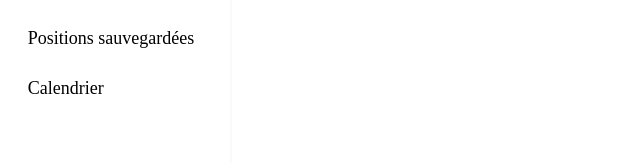
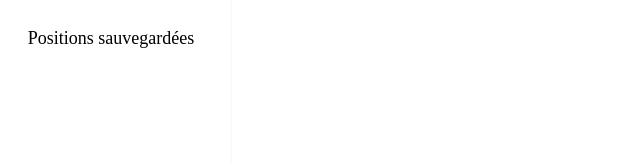
Before and after one commit to MazurJerome/meteo_react_app, a React (Create React App) app: page /Login in a window 1280 px wide. Before the commit this address had no page. Shown: the part 197-360 px from the top of the page, without its empty margins (0-640 px from the left). Built offline with nearby package versions, Linux system fonts and the light colour scheme.

Commit message:
mise en place des routes

```diff
--- a/src/App.js
+++ b/src/App.js
@@ -2,17 +2,20 @@ import { Routes, Route } from "react-router-dom";
 
 import Home from "./pages/Home";
 import Error from "./pages/404";
-import APropos from "./pages/APropos";
-import Composants from "./pages/Composants";
+import Settings from "./pages/Settings";
+import Position from "./pages/Position";
+import Login from "./pages/Login";
 
 function App() {
 	return (
 		<div className="App">
 			<Routes>
 				<Route exact="true" path="/" element={<Home />} />
+				<Route exact="true" path="/Settings" element={<Settings />} />
+				<Route exact="true" path="/Login" element={<Login />} />
+				<Route exact="true" path="/Position" element={<Position />} />
+				<Route exact="true" path="/Position/:id" element={<Position />} />
 				<Route path="*" element={<Error />} />
-				<Route exact="true" path="/APropos" element={<APropos />} />
-				<Route exact="true" path="/Composants/:id" element={<Composants />} />
 			</Routes>
 		</div>
 	);
--- a/src/components/Header.jsx
+++ b/src/components/Header.jsx
@@ -11,27 +11,22 @@ function Header() {
 				<div className="Menu">
 					<nav>
 						<i></i>
-						<NavLink
-							className="navbar_Dashbord"
-							to="/Composants/:id"
-							exact="true"
-						>
+						<NavLink className="navbar_Dashbord" to="/" exact="true">
 							Dashbord
 						</NavLink>
 					</nav>
 					<nav>
-						<NavLink className="navbar_Map" to="/" exact="true">
+						<NavLink className="navbar_Map" to="/Position" exact="true">
 							Map
 						</NavLink>
 					</nav>
 					<nav>
-						<NavLink className="navbar_Saved_Location" to="/" exact="true">
+						<NavLink
+							className="navbar_Saved_Location"
+							to="/Position"
+							exact="true"
+						>
 							Positions sauvegardées
-						</NavLink>
-					</nav>
-					<nav>
-						<NavLink className="navbar_Calendar" to="/" exact="true">
-							Calendrier
 						</NavLink>
 					</nav>
 				</div>
@@ -40,12 +35,12 @@ function Header() {
 				<div className="Menu">
 					<h2>System</h2>
 					<nav>
-						<NavLink className="navbar_Setteing" to="/" exact="true">
+						<NavLink className="navbar_Setteing" to="/Settings" exact="true">
 							Setting
 						</NavLink>
 					</nav>
 					<nav>
-						<NavLink className="navbar_Logout_account" to="/" exact="true">
+						<NavLink className="navbar_Logout_account" to="/Login" exact="true">
 							Logout account
 						</NavLink>
 					</nav>
--- /dev/null
+++ b/src/pages/Login.js
@@ -0,0 +1,14 @@
+import Header from "../components/Header";
+import "../style/menu.css";
+
+function Login() {
+	return (
+		<div>
+			<div className="menu_Body">
+				<Header />
+			</div>
+		</div>
+	);
+}
+
+export default Login;
```
Also changed, not shown: src/pages/Position.js (renamed from src/pages/Composants.js), src/pages/Settings.js (renamed from src/pages/APropos.js).
